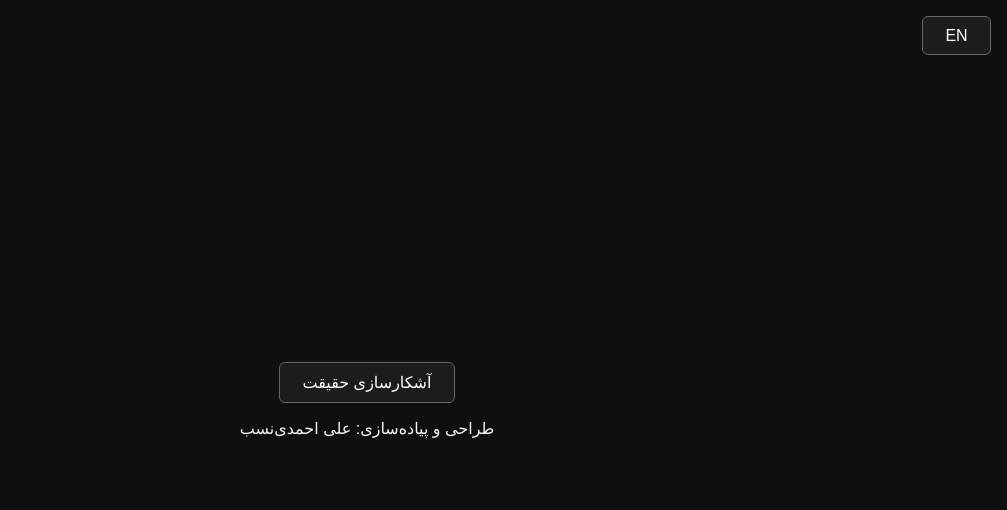
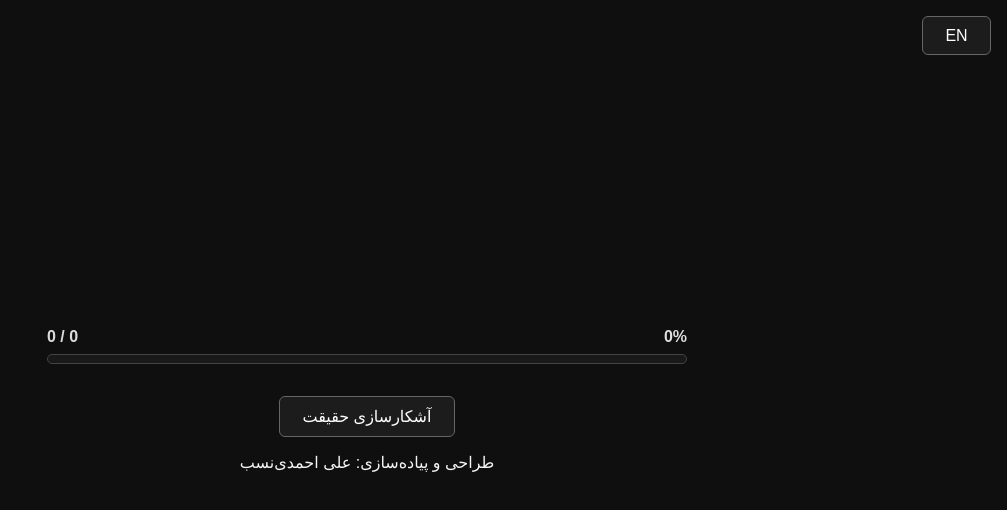
Before and after one commit to ali1898/oracle-ritual, an Angular app: page /game in a window 1280 px wide. Shown: the top 510 px of the page, without its empty margins (273-1280 px from the left). Built offline with nearby package versions, Linux system fonts and the light colour scheme.

Commit message:
in setup.component.ts only change number and put progress bar in game.component

```diff
--- a/src/app/pages/game/game.component.html
+++ b/src/app/pages/game/game.component.html
@@ -1,4 +1,16 @@
 <div class="center-page">
+
+    <!-- Progress Bar -->
+    <div class="progress">
+        <div class="progress__header">
+            <span>{{ answeredCount }} / {{ totalCount }}</span>
+            <span>{{ progressPercent }}%</span>
+        </div>
+        <div class="progress__bar">
+            <div class="progress__fill" [style.width.%]="progressPercent"></div>
+        </div>
+    </div>
+
 
     <div *ngFor="let card of cards">
         <app-cipher-card [card]="card" (answered)="onAnswered(card, $event)" />
--- a/src/app/pages/game/game.component.scss
+++ b/src/app/pages/game/game.component.scss
@@ -4,3 +4,32 @@
   gap: 1.5rem;
   margin-bottom: 2rem;
 }
+/* Progress Bar */
+.progress {
+  width: min(640px, 90vw);
+  display: flex;
+  flex-direction: column;
+  gap: 0.5rem;
+  margin-bottom: 1rem;
+}
+
+.progress__header {
+  display: flex;
+  justify-content: space-between;
+  font-weight: bold;
+  color: #ddd;
+}
+
+.progress__bar {
+  height: 10px;
+  border: 1px solid #444;
+  border-radius: 999px;
+  background-color: #191919;
+  overflow: hidden;
+}
+
+.progress__fill {
+  height: 100%;
+  background: linear-gradient(90deg, #4caf50, #76c76f);
+  width: 0%;
+}
--- a/src/app/pages/game/game.component.ts
+++ b/src/app/pages/game/game.component.ts
@@ -26,6 +26,23 @@ export class GameComponent {
     card.answer = value;
   }
 
+  // تعداد کارت‌ها
+  get totalCount(): number {
+    return this.cards.length;
+  }
+
+  // تعداد پاسخ‌های ثبت‌شده (YES یا NO)
+  get answeredCount(): number {
+    return this.cards.filter((c) => c.answer !== null).length;
+  }
+
+  // درصد پیشرفت (۰ تا ۱۰۰)
+  get progressPercent(): number {
+    return this.totalCount === 0
+      ? 0
+      : Math.round((this.answeredCount / this.totalCount) * 100);
+  }
+
   get canFinish(): boolean {
     return this.cards.every((c) => c.answer !== null);
   }
--- a/src/app/pages/setup/setup.component.ts
+++ b/src/app/pages/setup/setup.component.ts
@@ -22,7 +22,7 @@ export class SetupComponent {
   ) {}
 
   startGame(digits: number) {
-    const max = digits === 1 ? 10 : digits === 2 ? 100 : 1000;
+    const max = digits === 1 ? 10 : digits === 2 ? 160 : 1000;
     this.gameService.initGame(max);
     this.router.navigate(['/game']);
   }
```
